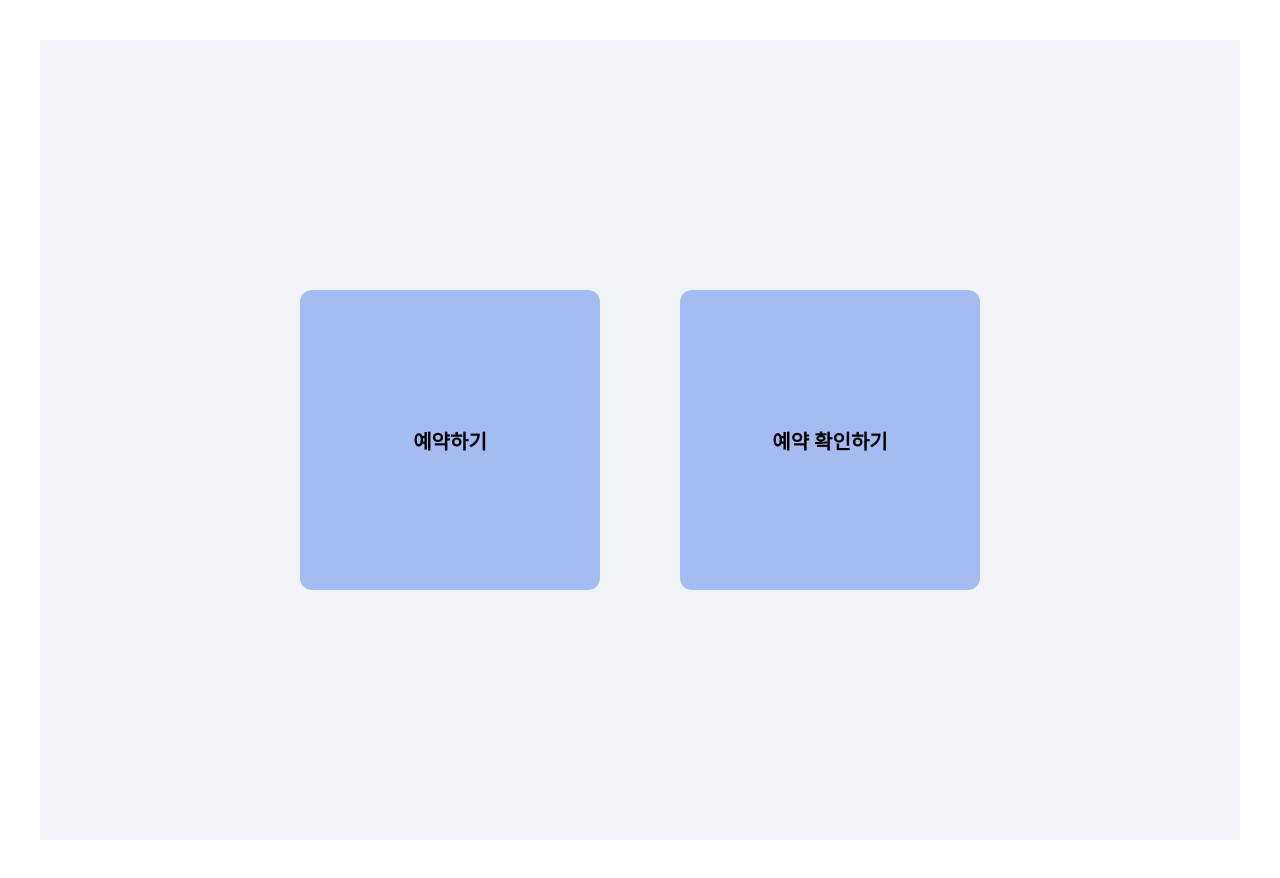
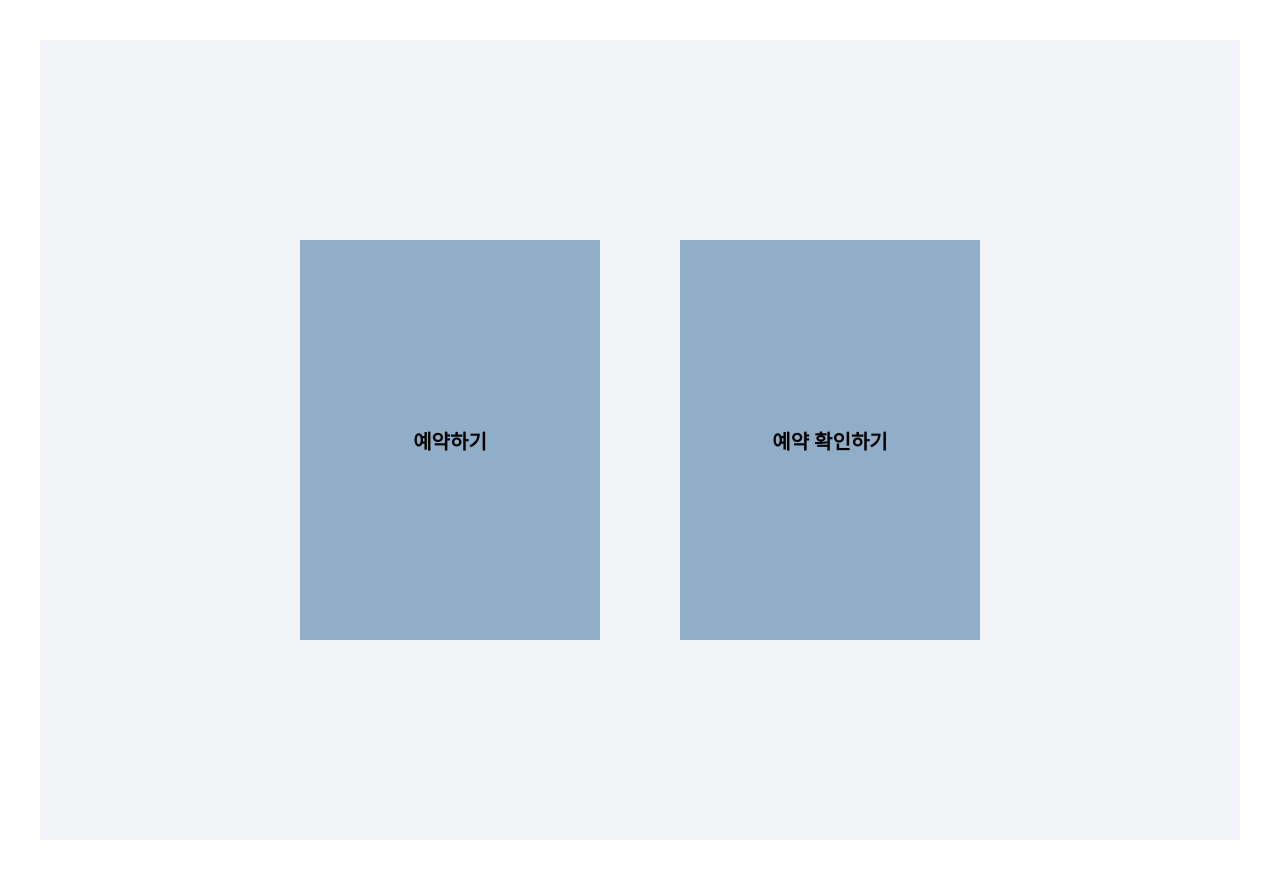
Before and after one commit to Lyla-Dev/INC-reservation-system, a React (Vite) app in the folder frontend/: page /mainPage in a window 1280 px wide. Built offline with nearby package versions, Linux system fonts and the light colour scheme.

Commit message:
메인페이지

```diff
--- a/frontend/src/components/MainPage/mainPage.jsx
+++ b/frontend/src/components/MainPage/mainPage.jsx
@@ -3,14 +3,14 @@ import React from 'react';
 const MainPage = () => {
   const boxStyle = {
     width: '300px',
-    height: '300px',
-    backgroundColor: ' rgba(150, 178, 240, 0.84)',
+    height: '400px',
+    backgroundColor: 'rgba(130, 163, 192, 0.86)',
     display: 'flex',
     justifyContent: 'center',
     alignItems: 'center',
     fontWeight: 'bold',
     fontSize: '20px',
-    borderRadius: '12px',
+    borderRadius: '0px',
     boxShadow: '0 0 0 rgba(0,0,0,0)',
     transition: 'all 0.2s',
     cursor: 'pointer'
@@ -20,7 +20,7 @@ const MainPage = () => {
     ...boxStyle,
     transform: 'scale(1.05)',
     boxShadow: '0px 4px 15px rgba(0, 0, 0, 0.2)',
-    backgroundColor: ' rgb(115, 157, 220)'
+    backgroundColor: '#547792'
   };
 
   const [hoveredIndex, setHoveredIndex] = React.useState(null);
```
